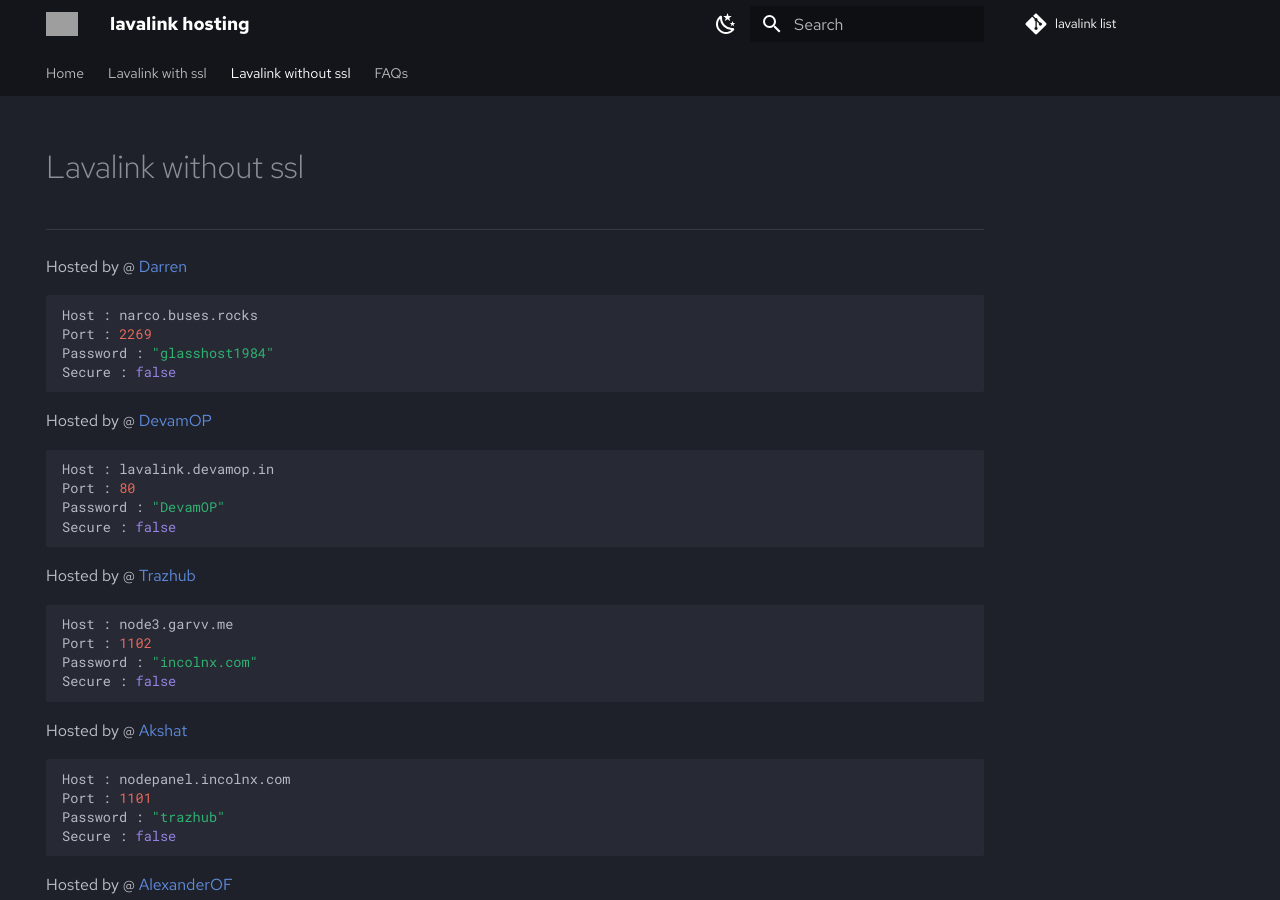
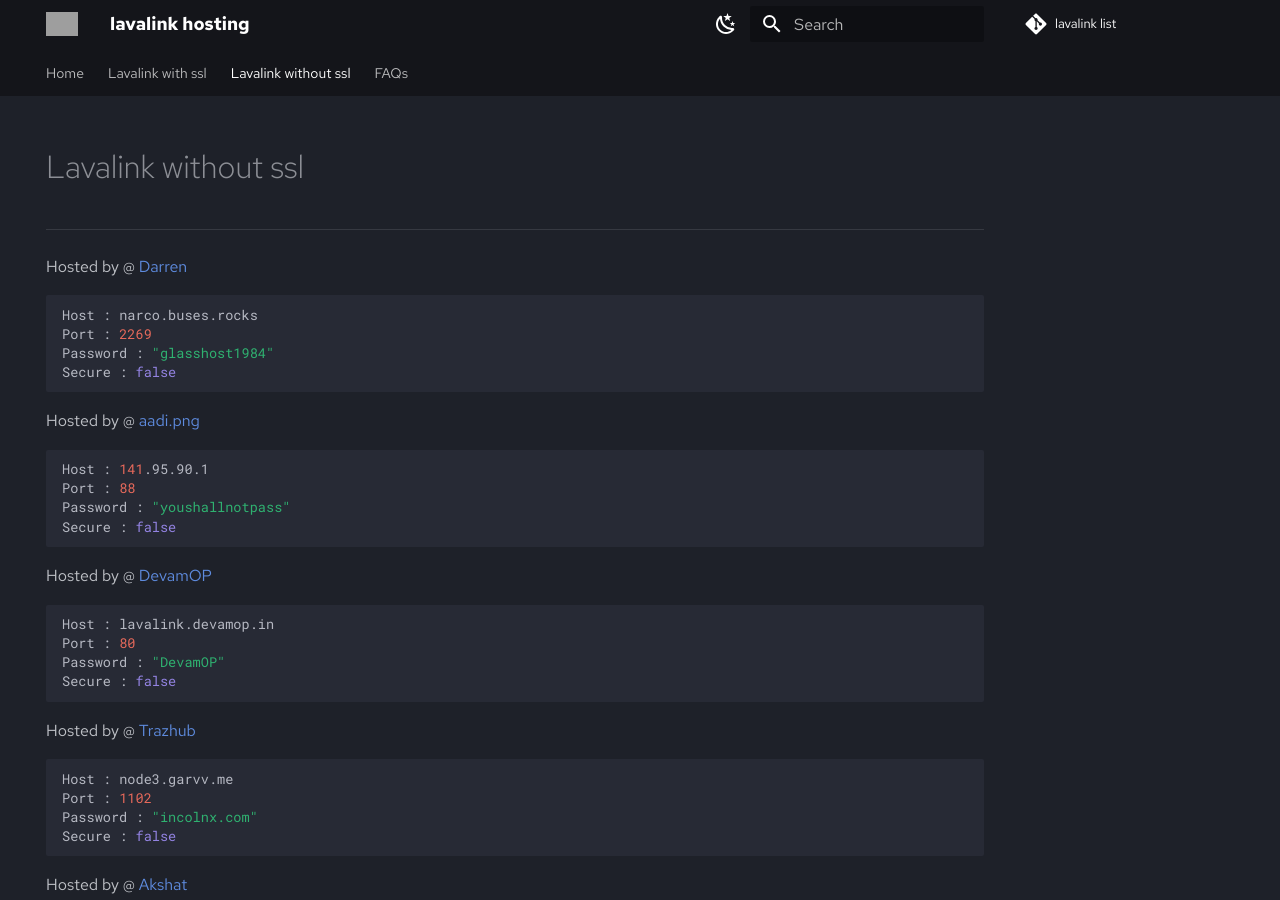
Before and after one commit to DarrenOfficial/lavalink-list, an MkDocs documentation site: the page built from docs/NoSSL/lavalink-without-ssl.md, in a window 1280 px wide and 900 px high. Built offline with MkDocs 1.6.1 and Material for MkDocs 9.7.7, drawn with Linux system fonts in a browser that asks for light colours; comment, search, counter and statistics services are not loaded; grey boxes are pictures that could not be loaded.

Commit message:
Added a new non-ssl node (#331)

````diff
--- a/docs/NoSSL/lavalink-without-ssl.md
+++ b/docs/NoSSL/lavalink-without-ssl.md
@@ -12,6 +12,14 @@ Hosted by @ [Darren](https://open.spotify.com/track/4TuNI3WEMyLQAKRMJmcQdA)
 Host : narco.buses.rocks
 Port : 2269
 Password : "glasshost1984"
+Secure : false
+```
+
+Hosted by @ [aadi.png](https://discord.gg/stonemusic)
+```bash
+Host : 141.95.90.1
+Port : 88
+Password : "youshallnotpass"
 Secure : false
 ```
 
````
